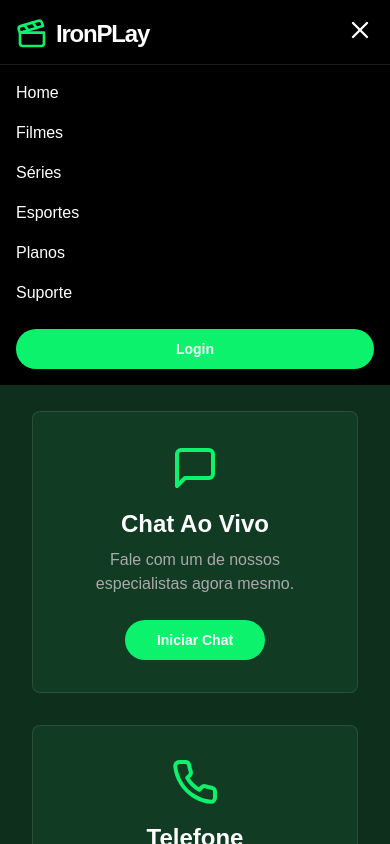
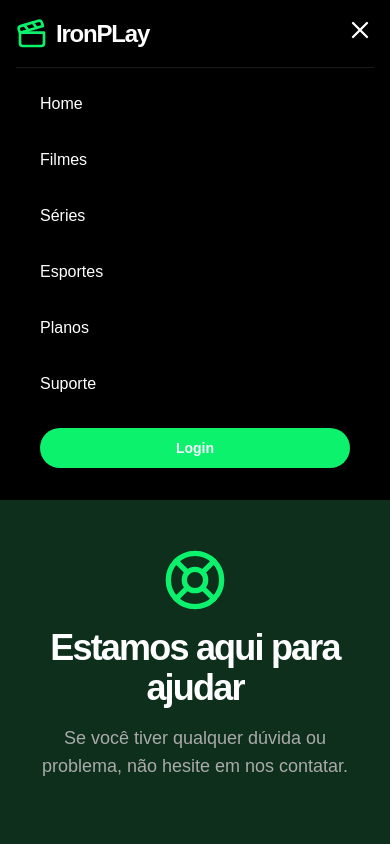
Before and after one commit to PresleyGSilva/ironplay, a React (Vite) app: page /suporte in a window 390 px wide. Both pictures are taken after a click on the button "Abrir menu". Shown: the top 844 px of the page. Built offline with nearby package versions, Linux system fonts and the light colour scheme.

Commit message:
correção botao navigaation

```diff
--- a/src/components/Header.jsx
+++ b/src/components/Header.jsx
@@ -1,18 +1,18 @@
 import React, { useState } from 'react';
 import { NavLink } from 'react-router-dom';
-import { motion } from 'framer-motion';
+import { motion, AnimatePresence } from 'framer-motion';
 import { Clapperboard, Menu, X } from 'lucide-react';
 import { Button } from '@/components/ui/button';
 import { useToast } from '@/components/ui/use-toast';
 import { cn } from '@/lib/utils';
 
 const navLinks = [
-  { name: "Home", path: "/" },
-  { name: "Filmes", path: "/filmes" },
-  { name: "Séries", path: "/series" },
-  { name: "Esportes", path: "/esportes" },
-  { name: "Planos", path: "/planos" },
-  { name: "Suporte", path: "/suporte" }
+  { name: 'Home', path: '/' },
+  { name: 'Filmes', path: '/filmes' },
+  { name: 'Séries', path: '/series' },
+  { name: 'Esportes', path: '/esportes' },
+  { name: 'Planos', path: '/planos' },
+  { name: 'Suporte', path: '/suporte' },
 ];
 
 const Header = () => {
@@ -21,15 +21,17 @@
 
   const handleLoginClick = () => {
     toast({
-      title: "Funcionalidade em breve! 🚧",
-      description: "A área de login ainda não foi implementada. Que tal construirmos ela agora?"
+      title: 'Funcionalidade em breve! 🚧',
+      description: 'A área de login ainda não foi implementada.',
     });
   };
 
   const navLinkClass = ({ isActive }) =>
     cn(
-      "font-semibold transition-colors",
-      isActive ? "text-primary" : "text-secondary-foreground/80 hover:text-white"
+      'font-semibold transition-colors',
+      isActive
+        ? 'text-primary'
+        : 'text-secondary-foreground/80 hover:text-white'
     );
 
   return (
@@ -37,8 +39,9 @@
       initial={{ y: -100, opacity: 0 }}
       animate={{ y: 0, opacity: 1 }}
       transition={{ duration: 0.5 }}
-      className="w-full py-4 px-4 md:px-8 flex items-center justify-between bg-black sticky top-0 z-50"
+      className="w-full py-4 px-4 md:px-8 bg-black sticky top-0 z-50"
     >
+      <div className="flex items-center justify-between">
         {/* Logo */}
         <NavLink to="/" className="flex items-center gap-2">
           <Clapperboard className="h-8 w-8 text-primary" />
@@ -74,21 +77,24 @@
             {isMenuOpen ? <X size={28} /> : <Menu size={28} />}
           </button>
         </div>
+      </div>
 
-      {/* Mobile menu dropdown */}
+      {/* Mobile dropdown menu */}
+      <AnimatePresence>
         {isMenuOpen && (
-        <motion.nav
-          initial={{ opacity: 0, y: -10 }}
-          animate={{ opacity: 1, y: 0 }}
+          <motion.div
+            initial={{ height: 0, opacity: 0 }}
+            animate={{ height: 'auto', opacity: 1 }}
+            exit={{ height: 0, opacity: 0 }}
             transition={{ duration: 0.3 }}
-          className="absolute top-16 left-0 w-full bg-black border-t border-white/10 px-4 py-4 md:hidden"
+            className="md:hidden mt-4 overflow-hidden border-t border-white/10"
           >
-          <div className="flex flex-col gap-4">
+            <nav className="flex flex-col gap-4 px-2 py-4 bg-black">
               {navLinks.map(link => (
                 <NavLink
                   key={link.name}
                   to={link.path}
-                className="text-white font-medium hover:text-primary transition-colors"
+                  className="text-white font-medium px-4 py-2 hover:bg-white/10 rounded transition"
                   onClick={() => setIsMenuOpen(false)}
                 >
                   {link.name}
@@ -96,16 +102,17 @@
               ))}
               <Button
                 onClick={() => {
+                  handleLoginClick();
                   setIsMenuOpen(false);
-                handleLoginClick();
                 }}
-              className="bg-primary hover:bg-primary/90 text-primary-foreground font-bold rounded-full w-full mt-2"
+                className="mt-2 mx-4 bg-primary hover:bg-primary/90 text-primary-foreground font-bold rounded-full"
               >
                 Login
               </Button>
-          </div>
-        </motion.nav>
+            </nav>
+          </motion.div>
         )}
+      </AnimatePresence>
     </motion.header>
   );
 };
```
Lines whose indentation alone changed are shown as unchanged.
